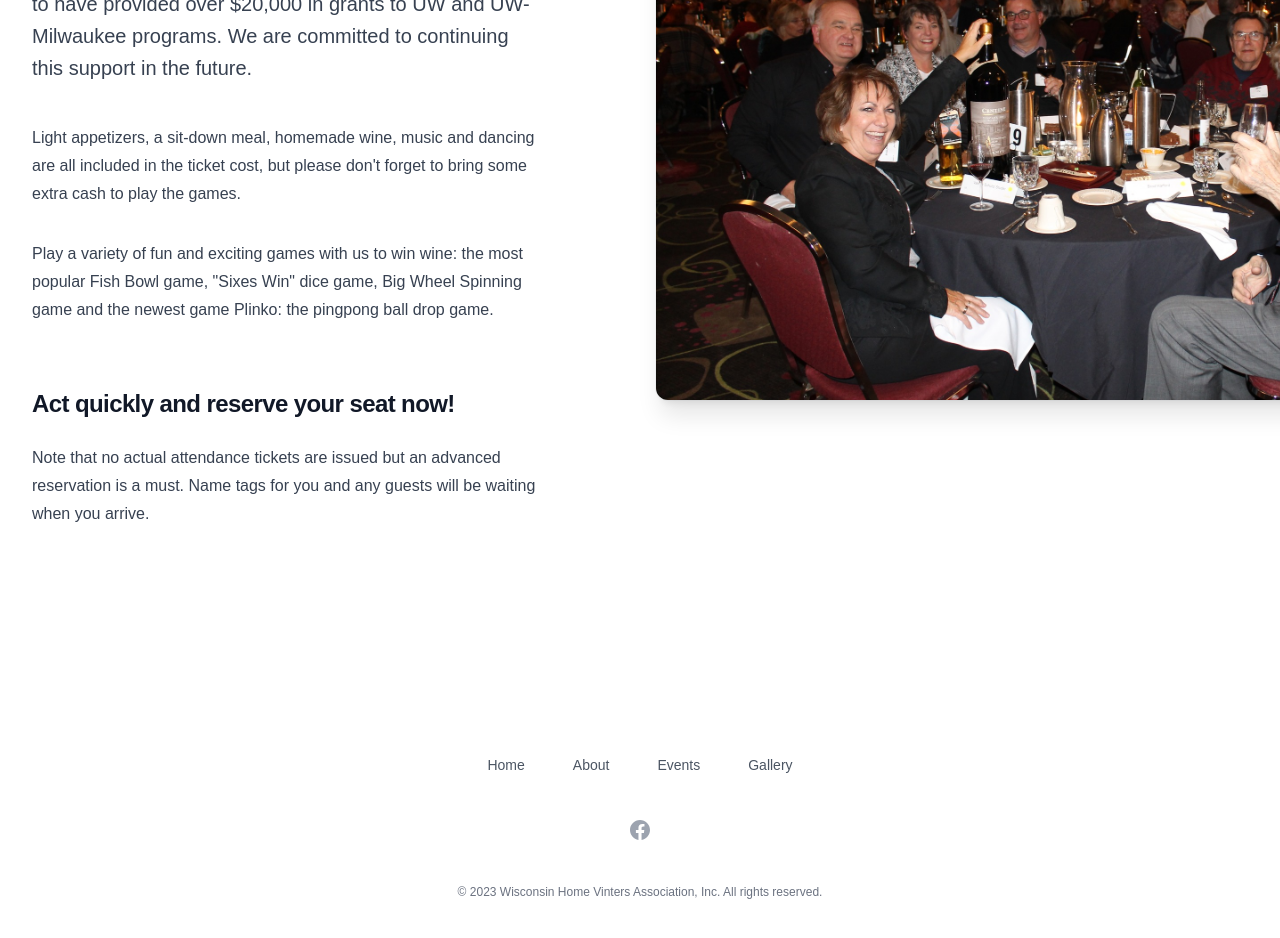
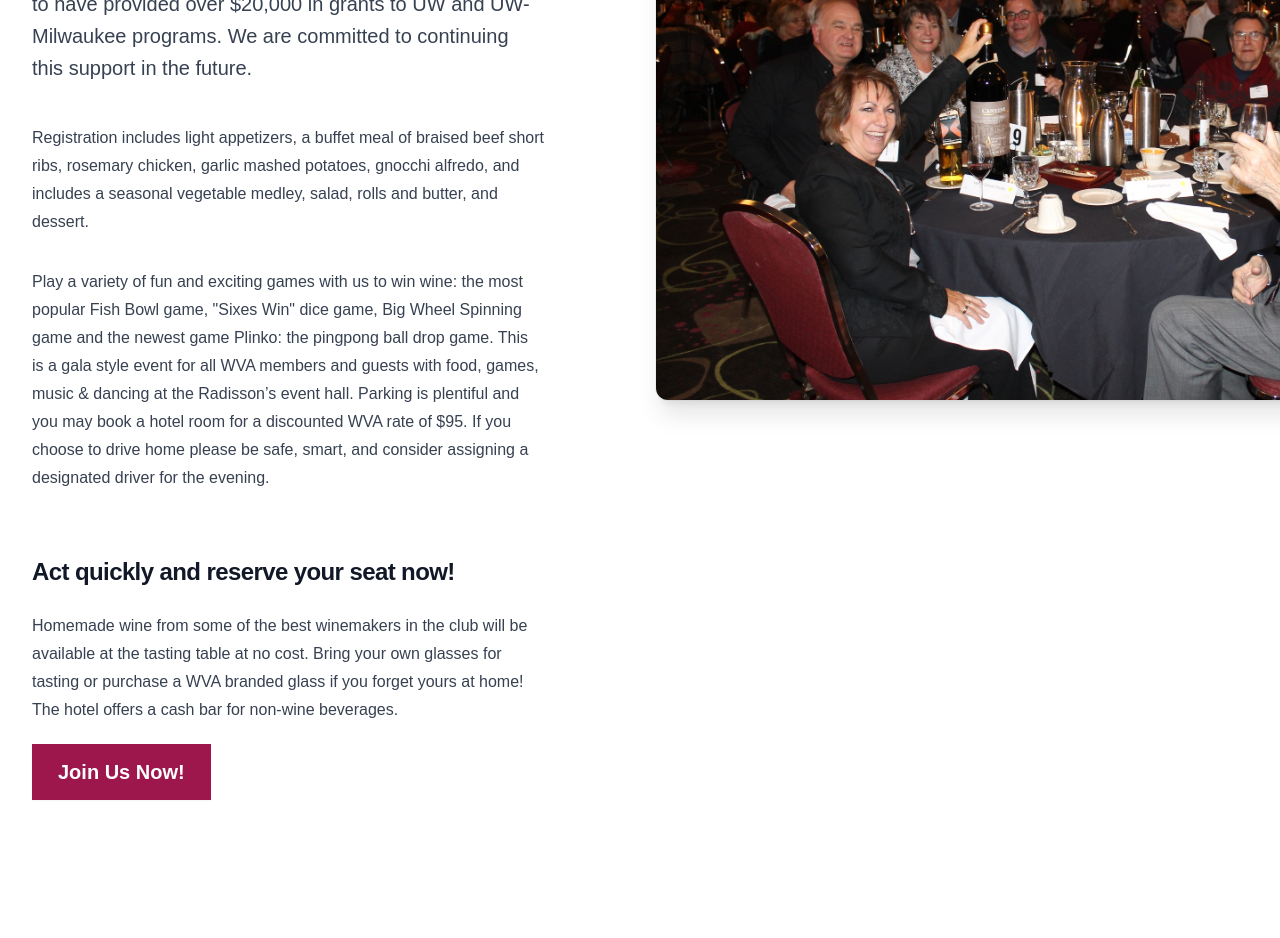
Before and after one commit to lee14k/winemakers2.0, a Next.js app: page /DinnerDance in a window 1280 px wide. Shown: the part 400-1338 px from the top of the page. Built offline with nearby package versions, Linux system fonts and the light colour scheme; no server answers.

Commit message:
finishing dinner dance page

```diff
--- a/Components/Dinner.jsx
+++ b/Components/Dinner.jsx
@@ -1,21 +1,32 @@
-import { CloudArrowUpIcon, LockClosedIcon, ServerIcon } from '@heroicons/react/20/solid'
+import {
+  CloudArrowUpIcon,
+  LockClosedIcon,
+  ServerIcon,
+} from "@heroicons/react/20/solid";
 
 export default function Dinner() {
+   const handleButtonClick = () => {
+    window.location.href = "https://wihomewinemakers.org/product/dinner-dance/";
+  };
   return (
     <div className="relative isolate overflow-hidden bg-white px-6 py-24 sm:py-32 lg:overflow-visible lg:px-0">
-      <div className="absolute inset-0 -z-10 overflow-hidden">
-
-      </div>
+      <div className="absolute inset-0 -z-10 overflow-hidden"></div>
       <div className="mx-auto grid max-w-2xl grid-cols-1 gap-x-8 gap-y-16 lg:mx-0 lg:max-w-none lg:grid-cols-2 lg:items-start lg:gap-y-10">
         <div className="lg:col-span-2 lg:col-start-1 lg:row-start-1 lg:mx-auto lg:grid lg:w-full lg:max-w-7xl lg:grid-cols-2 lg:gap-x-8 lg:px-8">
           <div className="lg:pr-4">
             <div className="lg:max-w-lg">
-              <p className="text-base font-semibold leading-7 text-red-600">Join us for a night of fun, games, food, drink, and more!</p>
-              <h1 className="mt-2 text-3xl font-bold tracking-tight text-gray-900 sm:text-4xl">WVA Dinner Dance</h1>
+              <p className="text-base font-semibold leading-7 text-red-600">
+                Join us for a night of fun, games, food, drink, and more!
+              </p>
+              <h1 className="mt-2 text-3xl font-bold tracking-tight text-gray-900 sm:text-4xl">
+                WVA Dinner Dance
+              </h1>
               <p className="mt-6 text-xl leading-8 text-gray-700">
-         The dinner dance is our club’s only fundraising event of the year and the money raised will partly fund our monthly programs. In addition, our organization is proud to have provided over $20,000 in grants to UW and UW-Milwaukee programs. We are committed to continuing this support in the future.
-
-
+                The dinner dance is our club’s only fundraising event of the
+                year and the money raised will partly fund our monthly programs.
+                In addition, our organization is proud to have provided over
+                $20,000 in grants to UW and UW-Milwaukee programs. We are
+                committed to continuing this support in the future.
               </p>
             </div>
           </div>
@@ -31,23 +42,39 @@ export default function Dinner() {
           <div className="lg:pr-4">
             <div className="max-w-xl text-base leading-7 text-gray-700 lg:max-w-lg">
               <p>
-               Light appetizers, a sit-down meal, homemade wine, music and dancing are all included in the ticket cost, but please don't forget to bring some extra cash to play the games.
+                Registration includes light appetizers, a buffet meal of braised
+                beef short ribs, rosemary chicken, garlic mashed potatoes,
+                gnocchi alfredo, and includes a seasonal vegetable medley,
+                salad, rolls and butter, and dessert.
               </p>
 
               <p className="mt-8">
-              Play a variety of fun and exciting games with us to win wine: the most popular Fish Bowl game, "Sixes Win" dice game, Big Wheel Spinning game and the newest game Plinko: the pingpong ball drop game.
+                Play a variety of fun and exciting games with us to win wine:
+                the most popular Fish Bowl game, "Sixes Win" dice game, Big
+                Wheel Spinning game and the newest game Plinko: the pingpong
+                ball drop game. This is a gala style event for all WVA members
+                and guests with food, games, music & dancing at the Radisson’s
+                event hall. Parking is plentiful and you may book a hotel room
+                for a discounted WVA rate of $95. If you choose to drive home
+                please be safe, smart, and consider assigning a designated
+                driver for the evening.
+              </p>
+              <h2 className="mt-16 text-2xl font-bold tracking-tight text-gray-900">
+                Act quickly and reserve your seat now!
+              </h2>
+              <p className="mt-6">
+                Homemade wine from some of the best winemakers in the club will
+                be available at the tasting table at no cost. Bring your own
+                glasses for tasting or purchase a WVA branded glass if you
+                forget yours at home! The hotel offers a cash bar for non-wine
+                beverages.
+              </p>
+                          <button onClick={handleButtonClick} className="mt-5 bg-pink-800 px-6 py-3 text-xl font-semibold shadow-sm border-solid border-pink-800 border-2 text-white">Join Us Now!</button>
 
-              </p>
-              <h2 className="mt-16 text-2xl font-bold tracking-tight text-gray-900">Act quickly and reserve your seat now!</h2>
-              <p className="mt-6">
-     Note that no actual attendance tickets are issued but an advanced reservation is a must.  Name tags for you and any guests will be waiting when you arrive.
-
-
-              </p>
             </div>
           </div>
         </div>
       </div>
     </div>
-  )
+  );
 }
```
